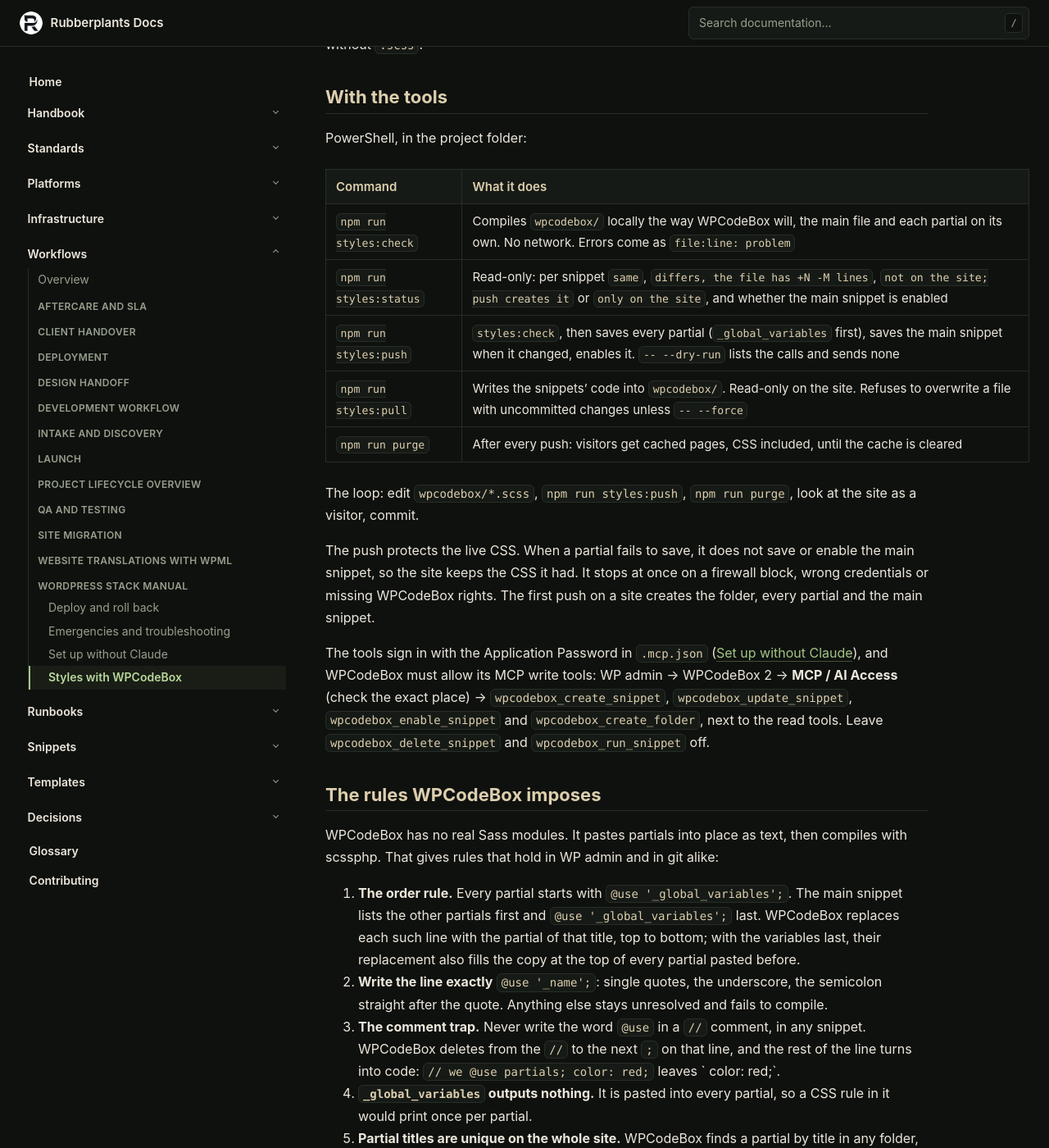
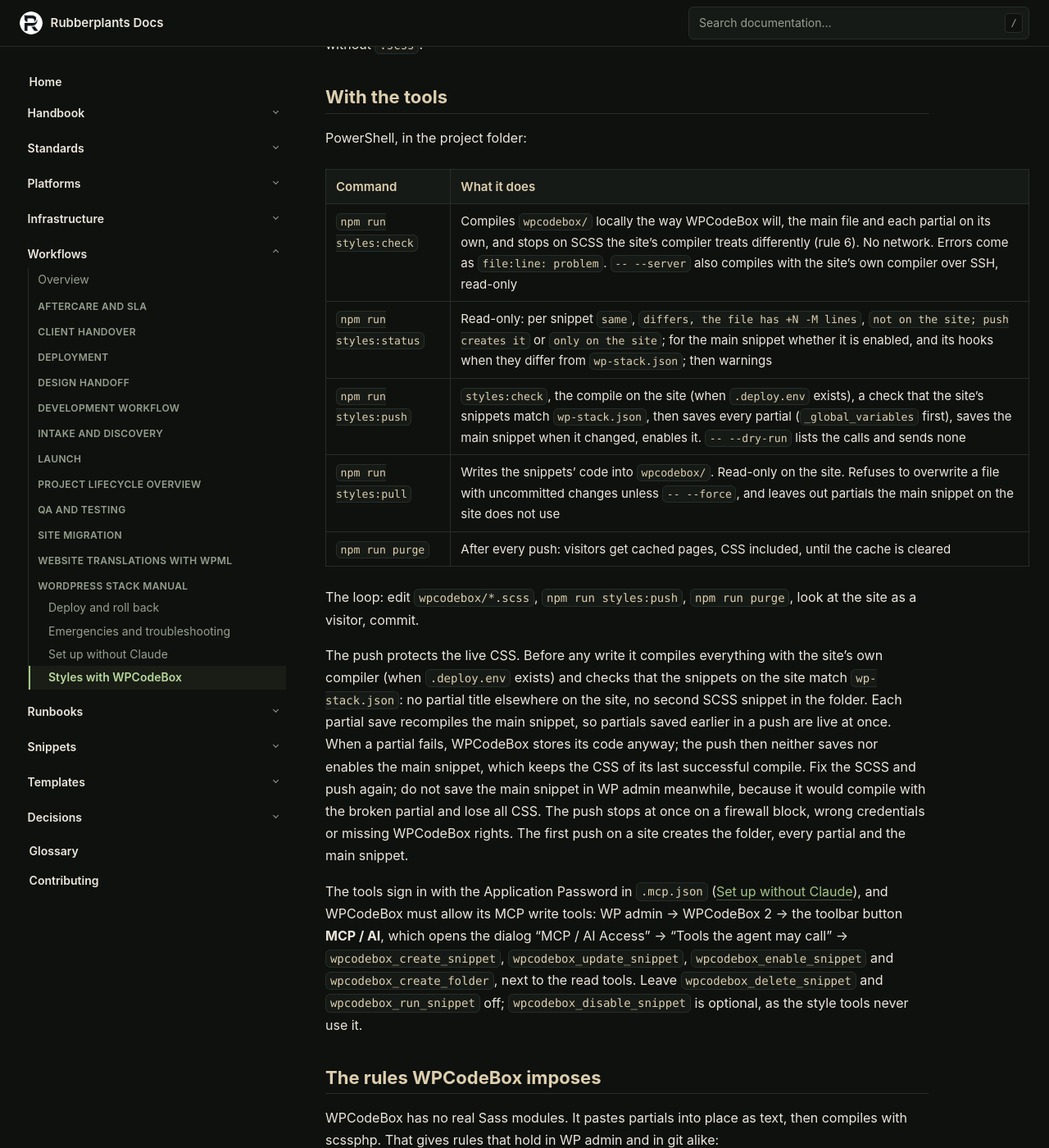
Before and after one commit to Rubberplants-Digital-Agency/rubberplants-digital-agency.github.io, a Jekyll site: the page built from 05-workflows/wordpress-stack/styles-with-wpcodebox.md, in a window 1280 px wide and 1400 px high, scrolled down 927 px. Shown: the whole window at 82% size. Built offline with Jekyll 4.4.1, drawn with Linux system fonts in a browser that asks for light colours; some of the changed text lies outside the part shown.

Commit message:
Fix WordPress stack manual

```diff
--- a/05-workflows/wordpress-stack/styles-with-wpcodebox.md
+++ b/05-workflows/wordpress-stack/styles-with-wpcodebox.md
@@ -35,26 +35,33 @@ PowerShell, in the project folder:
 
 | Command | What it does |
 | --- | --- |
-| `npm run styles:check` | Compiles `wpcodebox/` locally the way WPCodeBox will, the main file and each partial on its own. No network. Errors come as `file:line: problem` |
-| `npm run styles:status` | Read-only: per snippet `same`, `differs, the file has +N -M lines`, `not on the site; push creates it` or `only on the site`, and whether the main snippet is enabled |
-| `npm run styles:push` | `styles:check`, then saves every partial (`_global_variables` first), saves the main snippet when it changed, enables it. `-- --dry-run` lists the calls and sends none |
-| `npm run styles:pull` | Writes the snippets' code into `wpcodebox/`. Read-only on the site. Refuses to overwrite a file with uncommitted changes unless `-- --force` |
+| `npm run styles:check` | Compiles `wpcodebox/` locally the way WPCodeBox will, the main file and each partial on its own, and stops on SCSS the site's compiler treats differently (rule 6). No network. Errors come as `file:line: problem`. `-- --server` also compiles with the site's own compiler over SSH, read-only |
+| `npm run styles:status` | Read-only: per snippet `same`, `differs, the file has +N -M lines`, `not on the site; push creates it` or `only on the site`; for the main snippet whether it is enabled, and its hooks when they differ from `wp-stack.json`; then warnings |
+| `npm run styles:push` | `styles:check`, the compile on the site (when `.deploy.env` exists), a check that the site's snippets match `wp-stack.json`, then saves every partial (`_global_variables` first), saves the main snippet when it changed, enables it. `-- --dry-run` lists the calls and sends none |
+| `npm run styles:pull` | Writes the snippets' code into `wpcodebox/`. Read-only on the site. Refuses to overwrite a file with uncommitted changes unless `-- --force`, and leaves out partials the main snippet on the site does not use |
 | `npm run purge` | After every push: visitors get cached pages, CSS included, until the cache is cleared |
 
 The loop: edit `wpcodebox/*.scss`, `npm run styles:push`, `npm run purge`, look at the site as a
 visitor, commit.
 
-The push protects the live CSS. When a partial fails to save, it does not save or enable the main
-snippet, so the site keeps the CSS it had. It stops at once on a firewall block, wrong
+The push protects the live CSS. Before any write it compiles everything with the site's own
+compiler (when `.deploy.env` exists) and checks that the snippets on the site match
+`wp-stack.json`: no partial title elsewhere on the site, no second SCSS snippet in the folder.
+Each partial save recompiles the main snippet, so partials saved earlier in a push are live at
+once. When a partial fails, WPCodeBox stores its code anyway; the push then neither saves nor
+enables the main snippet, which keeps the CSS of its last successful compile. Fix the SCSS and
+push again; do not save the main snippet in WP admin meanwhile, because it would compile with
+the broken partial and lose all CSS. The push stops at once on a firewall block, wrong
 credentials or missing WPCodeBox rights. The first push on a site creates the folder, every
 partial and the main snippet.
 
 The tools sign in with the Application Password in `.mcp.json`
 ([Set up without Claude](set-up-without-claude.md#another-computer)), and WPCodeBox must allow its
-MCP write tools: WP admin → WPCodeBox 2 → **MCP / AI Access** (check the exact place) →
-`wpcodebox_create_snippet`, `wpcodebox_update_snippet`, `wpcodebox_enable_snippet` and
-`wpcodebox_create_folder`, next to the read tools. Leave `wpcodebox_delete_snippet` and
-`wpcodebox_run_snippet` off.
+MCP write tools: WP admin → WPCodeBox 2 → the toolbar button **MCP / AI**, which opens the
+dialog "MCP / AI Access" → "Tools the agent may call" → `wpcodebox_create_snippet`,
+`wpcodebox_update_snippet`, `wpcodebox_enable_snippet` and `wpcodebox_create_folder`, next to
+the read tools. Leave `wpcodebox_delete_snippet` and `wpcodebox_run_snippet` off;
+`wpcodebox_disable_snippet` is optional, as the style tools never use it.
 
 ## The rules WPCodeBox imposes
 
@@ -75,13 +82,20 @@ scssphp. That gives rules that hold in WP admin and in git alike:
 5. **Partial titles are unique on the whole site.** WPCodeBox finds a partial by title in any
    folder, so a second `_base` elsewhere may be the one it uses.
 6. **scssphp is not Dart Sass.** No `@use 'sass:math'` or `math.div()`: use global functions such
-   as `percentage()` and `rgba($c, .5)`. Interpolate variables in `calc()`:
-   `calc(100% - #{$gutter})`. Wrap mixed-unit arithmetic inside `clamp()` in `calc()`. Write
-   `aspect-ratio: #{16} / #{9}`. `styles:check` compiles with Dart Sass, so it cannot catch these.
+   as `percentage()` and `rgba($c, .5)`. Interpolate variables in `calc()`, `min()`, `max()` and
+   custom properties: `calc(100% - #{$gutter})`, `min(100%, #{$width})`,
+   `--acme-brand: #{$brand}`. Wrap arithmetic inside `clamp()` in `calc()`:
+   `clamp(1rem, calc(2vw + 1rem), 3rem)`. Keep slashes with `#{1} / #{3}`: scssphp divides
+   `grid-area: 1 / 3` into `0.3333333333` (only `font`, `grid-row`, `grid-column` and
+   `border-radius` keep their slash). `styles:check` compiles with Dart Sass but stops on all of
+   these; `npm run styles:check -- --server` compiles with the site's own scssphp.
 7. **Never break the main snippet.** A save of the main snippet that does not compile leaves it
    with no CSS at all: the site loses every style. A partial whose save breaks the main snippet's
    recompile leaves the old CSS in place instead. So edit partials, and touch the main snippet only
    to add or remove a partial's line.
+8. **Delete an old partial last.** Saving a partial recompiles the main snippet as it is on the
+   site. Take the partial's line out of the main snippet first (a push of `site.scss` without
+   it), and delete the partial's snippet only after that.
 
 ## Editing in WP admin
 
@@ -147,11 +161,17 @@ git push
 
 - **WPCodeBox's list of errored snippets says nothing about SCSS.** It only flags PHP snippets.
   SCSS errors come back from each save: read the push output, or the error WPCodeBox shows.
-- **A passing `styles:check` is not a passing server compile.** It uses Dart Sass; the site uses
-  scssphp. Rule 6 lists the known differences.
+- **A passing `styles:check` is not a passing server compile.** It uses Dart Sass and stops on
+  the known differences of rule 6; the site uses scssphp. `-- --server`, and every push with
+  `.deploy.env`, compiles with the site's own scssphp.
 - **Logged in, you always see the new CSS.** Visitors see it only after a purge.
 - **The push never deletes.** After renaming or removing a partial, delete its old snippet in
-  WPCodeBox, or its title keeps clashing.
+  WPCodeBox once a push has taken it out of the main snippet (rule 8), or its title keeps
+  clashing. `styles:pull` leaves such leftovers out.
+- **A site whose styles are already in WPCodeBox.** The push refuses while the folder holds
+  another SCSS snippet or a partial title exists elsewhere on the site. If those are the
+  project's own snippets, set `wpcodebox.folder`, `mainTitle` and `main` in `wp-stack.json` to
+  the names on the site, then `npm run styles:pull` and commit before the first push.
 
 ## Related
 
```
Also changed, not shown: 05-workflows/deployment.md (+1 -1 lines), 05-workflows/wordpress-stack/README.md (+2 -1 lines), 05-workflows/wordpress-stack/deploy-and-roll-back.md (+11 -4 lines), 05-workflows/wordpress-stack/emergencies-and-troubleshooting.md (+7 -3 lines), 05-workflows/wordpress-stack/set-up-without-claude.md (+35 -17 lines), 06-runbooks/rollback-a-deploy.md (+1 -1 lines).
